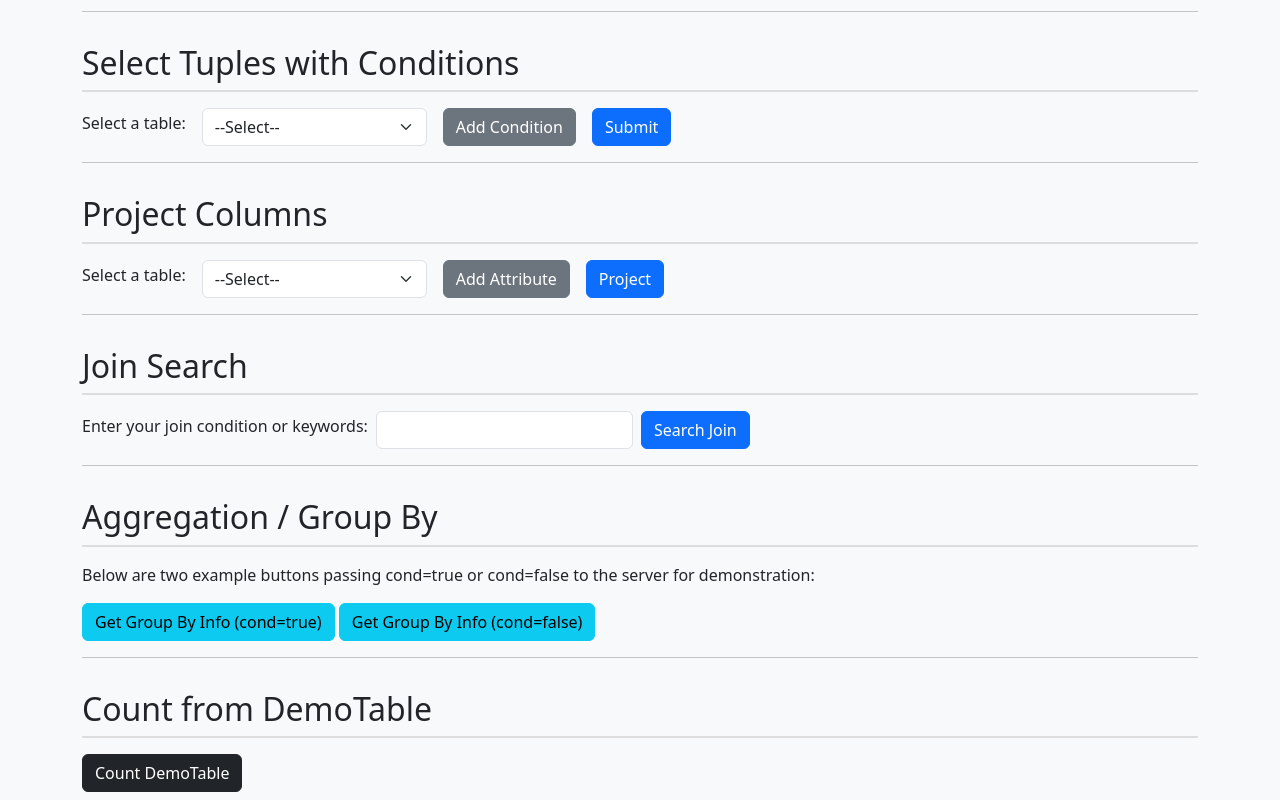
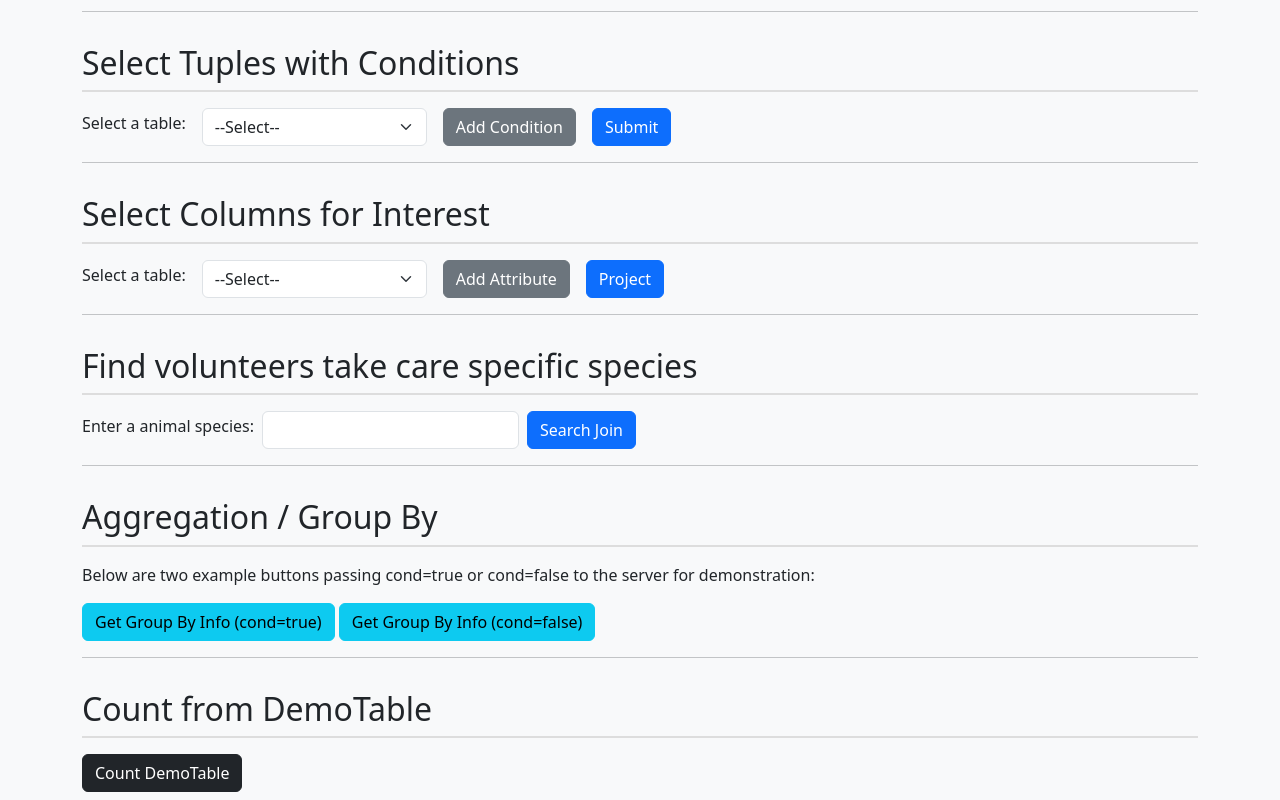
Before and after one commit to justinyyl/Rescued_Animal_Shelter_Management_System, a website: page CPSC304_Node_Project/public/index.html in a window 1280 px wide. Shown: the part 1202-2002 px from the top of the page. Drawn offline with nearby package versions, Linux system fonts and the light colour scheme; no server answers.

Commit message:
change name of the function

```diff
--- a/CPSC304_Node_Project/public/index.html
+++ b/CPSC304_Node_Project/public/index.html
@@ -822,7 +822,7 @@
     <hr />
 
     <!-- Projection -->
-    <h2 class="section-title">Project Columns</h2>
+    <h2 class="section-title">Select Columns for Interest</h2>
     <div class="row g-3 align-items-center mb-3">
       <div class="col-auto">
         <label for="selectProjectionTable" class="form-label"
@@ -858,11 +858,11 @@
     <hr />
 
     <!-- Join -->
-    <h2 class="section-title">Join Search</h2>
+    <h2 class="section-title">Find volunteers take care specific species</h2>
     <div class="row g-2 align-items-center mb-3">
       <div class="col-auto">
         <label for="joinInput" class="form-label"
-          >Enter your join condition or keywords:</label
+          >Enter a animal species:</label
         >
       </div>
       <div class="col-auto">
```
